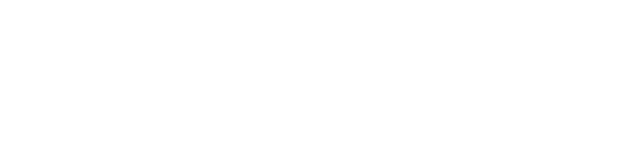
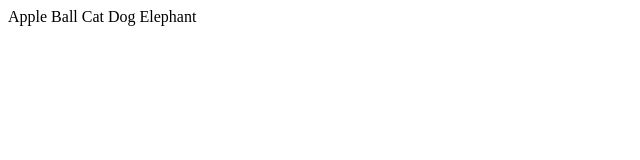
Before and after one commit to imsandeshpandey/loginui, a plain HTML site: page index.html in a window 1280 px wide. Shown: the whole page, without its empty margins (0-640 px from the left). Drawn offline with Linux system fonts and the light colour scheme.

Commit message:
Changes made by sandesh

```diff
--- a/index.html
+++ b/index.html
@@ -2,5 +2,9 @@
  <head>
   <title>Hello World</title>
  </head>
-
+ Apple
+ Ball
+ Cat
+ Dog
+ Elephant
 </html>
```
